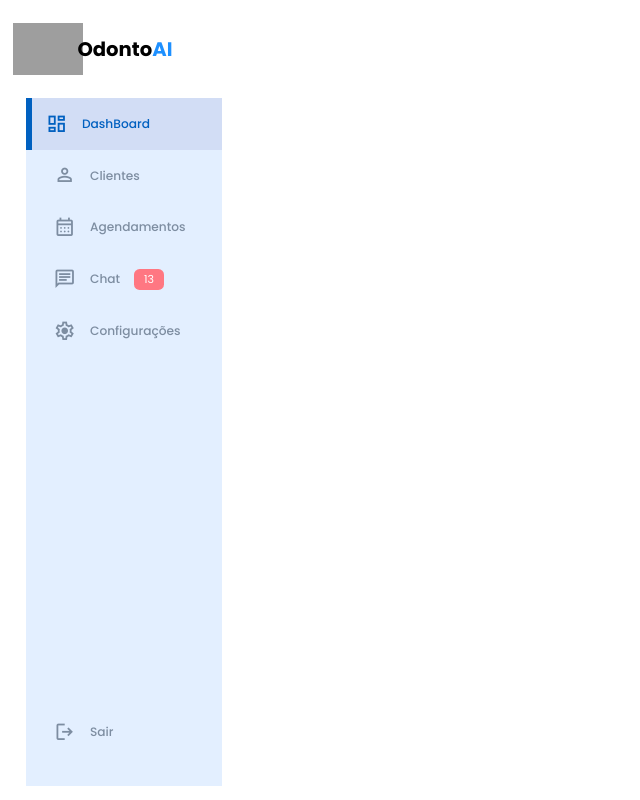
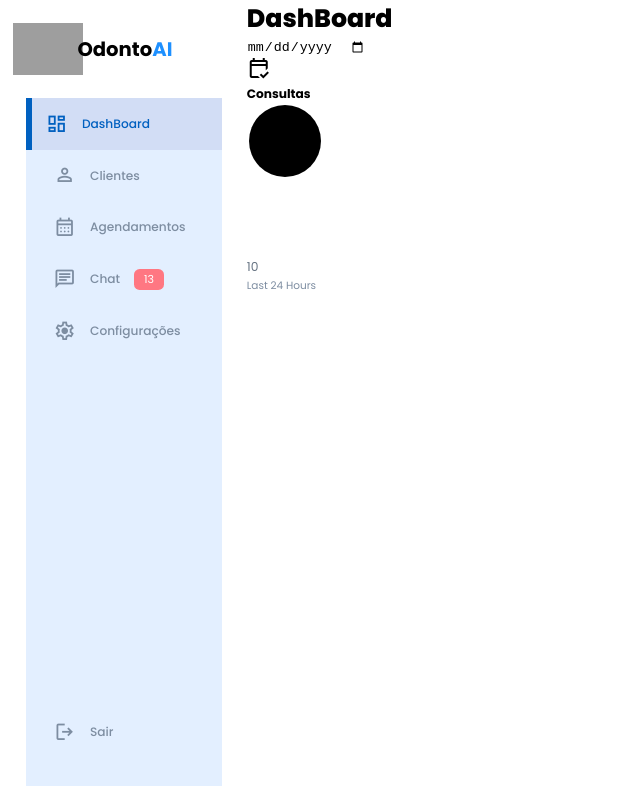
Before and after one commit to GabrieuuhZ/OdontoAi, a plain HTML site: page index.html in a window 1280 px wide. Shown: the whole page, without its empty margins (0-640 px from the left). Drawn offline with nearby package versions, Linux system fonts and the light colour scheme; grey boxes are pictures that could not be loaded.

Commit message:
Inicio da DashBoard

```diff
--- a/index.html
+++ b/index.html
@@ -59,6 +59,33 @@
                 </a>
             </div>
         </aside>
+        <!--Lateral fim-->
+        <main>
+            <h1>DashBoard</h1>
+            <div class="date">
+                <input type="date">
+            </div>
+
+            <div class="insights">
+                <div class="consultas">
+                    <span class="material-symbols-outlined">calendar_check</span>
+                    <div class="niddle">
+                        <div class="left">
+                            <h3>Consultas</h3>
+                        </div>
+                        <div class="progress">
+                            <svg>
+                                <circle cx="38" cy="38" r="36"></circle>
+                            </svg>
+                            <div class="number">
+                                <p>10</p>
+                            </div>
+                        </div>
+                    </div>
+                    <small class="text-muted"> Last 24 Hours</small>
+                </div>
+            </div>
+        </main>
     </div>
 </body>
 
```
